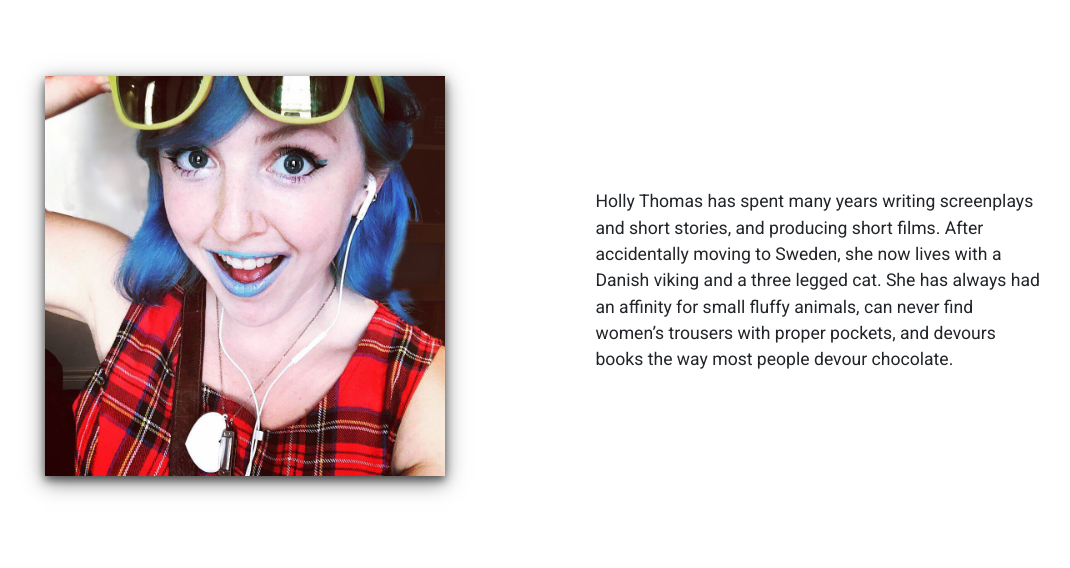
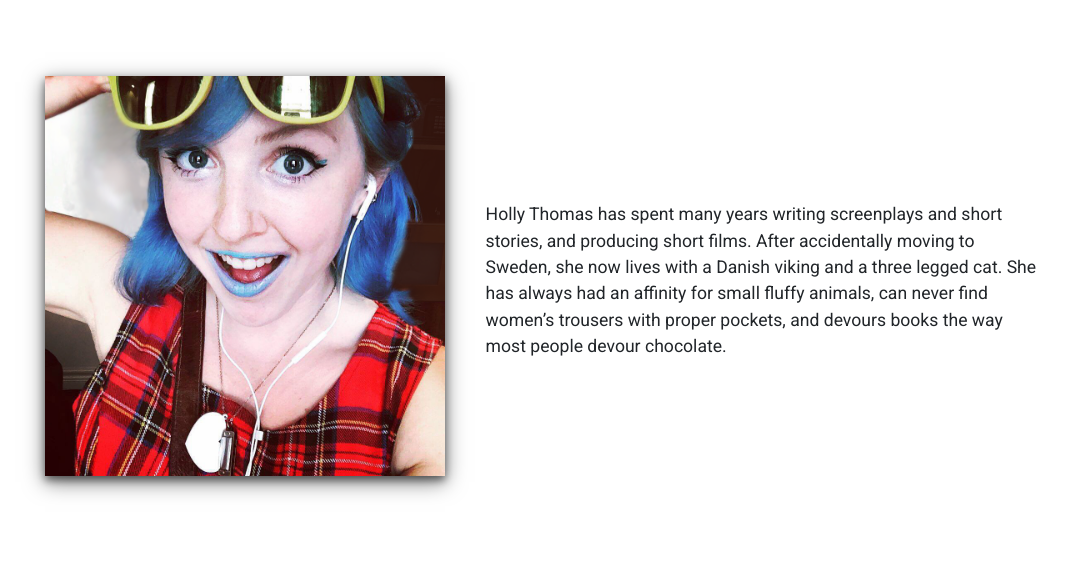
Before and after one commit to Code-Institute-Submissions/Author-Site, a Django app: page /about in a window 1280 px wide. Shown: the part 451-1019 px from the top of the page, without its empty margins (83-1153 px from the left). Run offline with Django 3.2, Linux system fonts and the light colour scheme; some libraries are stand-ins or nearby versions; some web fonts are replaced.

Commit message:
Tweak width on about page text container

```diff
--- a/static_pages/static/static_pages/css/static_pages.css
+++ b/static_pages/static/static_pages/css/static_pages.css
@@ -86,7 +86,7 @@
     }
     .about-text-container {
         margin: 15px 2vw;
-        width: 35vw;
+        width: 45vw;
     }
     .world-image-container-ls {
         width: 70vw;
```
